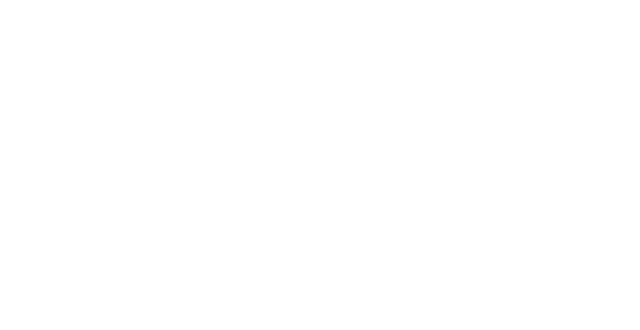
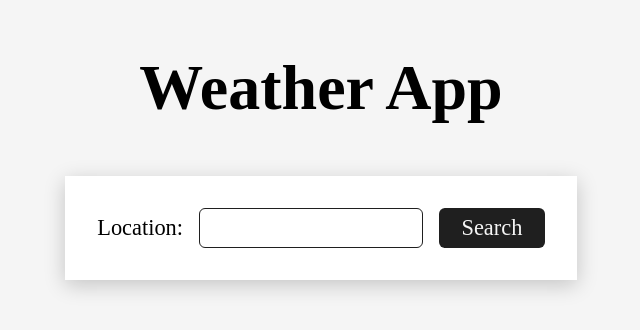
Before and after one commit to vdermann/weather-app, a website built with webpack: page src/template.html in a window 1280 px wide. Shown: the whole page, without its empty margins (319-959 px from the left). Built offline with nearby package versions, Linux system fonts and the light colour scheme; files whose address does not match are found by name.

Commit message:
Basic html and styles.

```diff
--- a/package.json
+++ b/package.json
@@ -3,7 +3,6 @@
   "version": "1.0.0",
   "type": "module",
   "description": "A template with Webpack, ESLint and Prettier.",
-  "main": "index.js",
   "scripts": {
     "test": "echo \"Error: no test specified\" && exit 1",
     "build": "webpack --config webpack.prod.js",
@@ -28,7 +27,7 @@
   "devDependencies": {
     "@eslint/eslintrc": "^3.0.0",
     "css-loader": "^7.1.4",
-    "eslint": "^9.0.0",
+    "eslint": "^8.57.1",
     "eslint-config-airbnb-base": "^15.0.0",
     "eslint-config-prettier": "^10.1.8",
     "eslint-plugin-import": "^2.32.0",
--- a/src/css/style.css
+++ b/src/css/style.css
@@ -0,0 +1,61 @@
+*,
+*::after,
+*::before {
+  margin: 0;
+  padding: 0;
+  box-sizing: border-box;
+  font-family: 'Times New Roman', Times, serif;
+}
+
+body {
+  background-color: #f5f5f5;
+  place-items: center;
+  margin: 0;
+}
+
+main {
+  width: 100%;
+  display: flex;
+  flex-direction: column;
+  justify-content: center;
+  align-items: center;
+}
+
+.header {
+  font-size: 4rem;
+  padding: 0.8em 0;
+}
+
+.form {
+  background-color: #ffffff;
+  width: fit-content;
+  padding: 2em;
+  box-shadow: rgba(0, 0, 0, 0.2) 0px 5px 20px;
+}
+
+.form__section {
+  display: flex;
+  gap: 1em;
+}
+
+.form__label {
+  font-size: 1.4rem;
+  align-self: center;
+}
+
+.form__input {
+  font-size: 1.4rem;
+  width: 10em;
+  padding: 0 10px;
+  border: 1px #1f1f1f solid;
+  border-radius: 6px;
+}
+
+.form__button {
+  color: #f5f5f5;
+  border: none;
+  font-size: 1.4rem;
+  border-radius: 6px;
+  padding: 0.3em 1em;
+  background-color: #1f1f1f;
+}
--- a/src/js/index.js
+++ b/src/js/index.js
@@ -1 +1,3 @@
+import '../css/style.css';
+
 console.log('yep!');
--- a/src/template.html
+++ b/src/template.html
@@ -4,7 +4,18 @@
     <meta charset="UTF-8" />
     <meta name="viewport" content="width=device-width, initial-scale=1.0" />
     <link rel="stylesheet" href="style.css" />
-    <title>Document</title>
+    <title>Weather App</title>
   </head>
-  <body></body>
+  <body>
+    <main>
+      <h1 class="header">Weather App</h1>
+      <form action="" class="form">
+        <p class="form__section">
+          <label for="location" class="form__label"> Location: </label>
+          <input type="text" id="location" class="form__input" />
+          <button type="submit" class="form__button"">Search</button>
+        </p>
+      </form>
+    </main>
+  </body>
 </html>
--- a/webpack.common.js
+++ b/webpack.common.js
@@ -1,27 +1,29 @@
-import path from "node:path";
-import HtmlWebpackPlugin from "html-webpack-plugin";
+import path from 'node:path';
+import HtmlWebpackPlugin from 'html-webpack-plugin';
 
 export default {
-  entry: "./src/index.js",
+  entry: './src/js/index.js',
   output: {
-    filename: "main.js",
-    path: path.resolve(import.meta.dirname, "dist"),
+    filename: 'main.js',
+    path: path.resolve(import.meta.dirname, 'dist'),
     clean: true,
   },
   plugins: [
     new HtmlWebpackPlugin({
-      template: "./src/template.html",
+      template: './src/template.html',
     }),
   ],
   module: {
     rules: [
-      { // To load the CSS.
+      {
+        // To load the CSS.
         test: /\.css$/i,
-        use: ["style-loader", "css-loader"],
+        use: ['style-loader', 'css-loader'],
       },
-      { // To use local files in the JS.
+      {
+        // To use local files in the JS.
         test: /\.(png|svg|jpg|jpeg|gif)$/i,
-        type: "asset/resource",
+        type: 'asset/resource',
       },
     ],
   },
```
Also changed, not shown: 1 other file.
